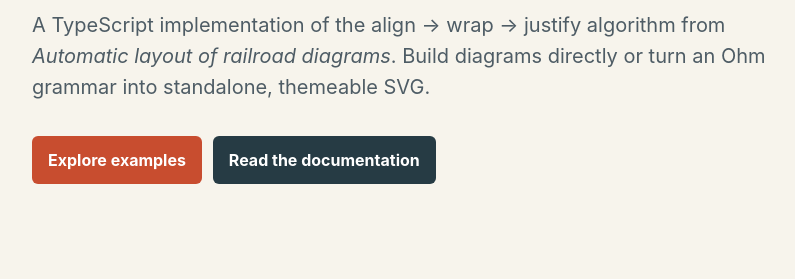
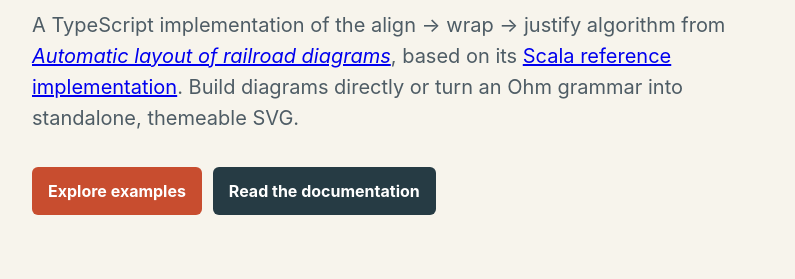
Before and after one commit to marianoguerra/railroad-diagrams, a website: page site/index.html in a window 1280 px wide. Shown: the part 516-795 px from the top of the page, without its empty margins (80-875 px from the left). Drawn offline with Linux system fonts and the light colour scheme.

Commit message:
docs: link paper and Scala implementation

```diff
--- a/site/index.html
+++ b/site/index.html
@@ -1,5 +1,5 @@
 <!doctype html>
 <html lang="en"><head><meta charset="utf-8"><meta name="viewport" content="width=device-width"><meta name="description" content="Width-aware SVG railroad diagrams for JavaScript and TypeScript"><title>railroad-diagrams</title><link rel="stylesheet" href="assets/site.css"></head>
-<body><nav><strong>railroad-diagrams</strong><a href="examples/">Examples</a><a href="https://github.com/mariano/railroad-diagrams">GitHub</a></nav><main><header class="hero"><p class="eyebrow">Readable grammars at any width</p><h1>Railroad diagrams that know how to wrap.</h1><p class="lede">A TypeScript implementation of the align → wrap → justify algorithm from <em>Automatic layout of railroad diagrams</em>. Build diagrams directly or turn an Ohm grammar into standalone, themeable SVG.</p><p><a class="button" href="examples/">Explore examples</a> <a class="button secondary" href="https://github.com/mariano/railroad-diagrams#readme">Read the documentation</a></p></header><section class="features"><article><h2>Width-aware</h2><p>Sequences wrap into readable rows while branches, loops, alignment, and direction remain intact.</p></article><article><h2>Small model</h2><p>Compose terminals, nonterminals, sequences, choices, and repetitions with a focused TypeScript API.</p></article><article><h2>Ohm and CLI</h2><p>Convert Ohm grammar files to SVG or JSON, or generate a complete browsable grammar atlas.</p></article></section><pre><code>railroad-diagrams svg grammar.ohm --rule Main --full -o Main.svg
+<body><nav><strong>railroad-diagrams</strong><a href="examples/">Examples</a><a href="https://github.com/marianoguerra/railroad-diagrams">GitHub</a></nav><main><header class="hero"><p class="eyebrow">Readable grammars at any width</p><h1>Railroad diagrams that know how to wrap.</h1><p class="lede">A TypeScript implementation of the align → wrap → justify algorithm from <a href="https://arxiv.org/abs/2509.15834"><em>Automatic layout of railroad diagrams</em></a>, based on its <a href="https://github.com/epfl-systemf/librrd">Scala reference implementation</a>. Build diagrams directly or turn an Ohm grammar into standalone, themeable SVG.</p><p><a class="button" href="examples/">Explore examples</a> <a class="button secondary" href="https://github.com/marianoguerra/railroad-diagrams#readme">Read the documentation</a></p></header><section class="features"><article><h2>Width-aware</h2><p>Sequences wrap into readable rows while branches, loops, alignment, and direction remain intact.</p></article><article><h2>Small model</h2><p>Compose terminals, nonterminals, sequences, choices, and repetitions with a focused TypeScript API.</p></article><article><h2>Ohm and CLI</h2><p>Convert Ohm grammar files to SVG or JSON, or generate a complete browsable grammar atlas.</p></article></section><pre><code>railroad-diagrams svg grammar.ohm --rule Main --full -o Main.svg
 railroad-diagrams json grammar.ohm -o grammar.json
 railroad-diagrams stages 01-basic.ohm 02-expressions.ohm -o stages</code></pre></main><footer>MIT licensed · SVG output has no runtime dependency</footer></body></html>
```
